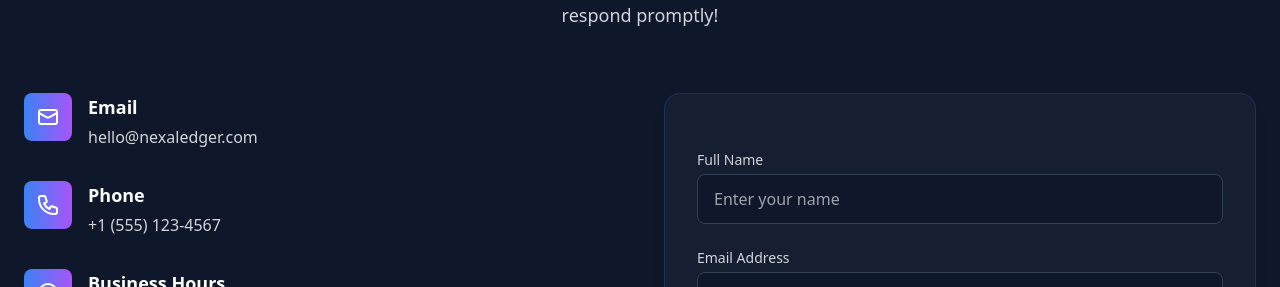
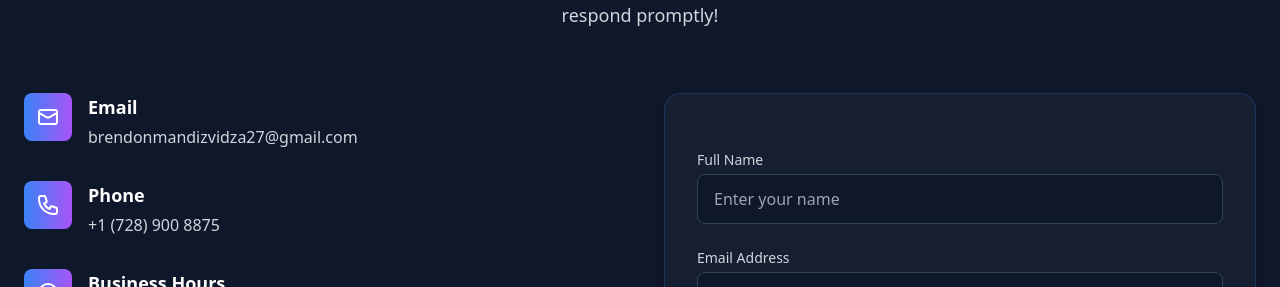
Before and after one commit to Takue12/bookeeping-for-brendon-, a website: page index.html in a window 1280 px wide. Shown: the part 2662-2949 px from the top of the page. Drawn offline with nearby package versions, Linux system fonts and the light colour scheme.

Commit message:
Update index.html

```diff
--- a/index.html
+++ b/index.html
@@ -352,7 +352,7 @@
                         </div>
                         <div>
                             <h4 class="text-lg font-semibold text-white mb-1">Email</h4>
-                            <p class="text-gray-300">hello@nexaledger.com</p>
+                            <p class="text-gray-300">brendonmandizvidza27@gmail.com</p>
                         </div>
                     </div>
 
@@ -365,7 +365,7 @@
                         </div>
                         <div>
                             <h4 class="text-lg font-semibold text-white mb-1">Phone</h4>
-                            <p class="text-gray-300">+1 (555) 123-4567</p>
+                            <p class="text-gray-300">+1 (728) 900 8875</p>
                         </div>
                     </div>
 
```
